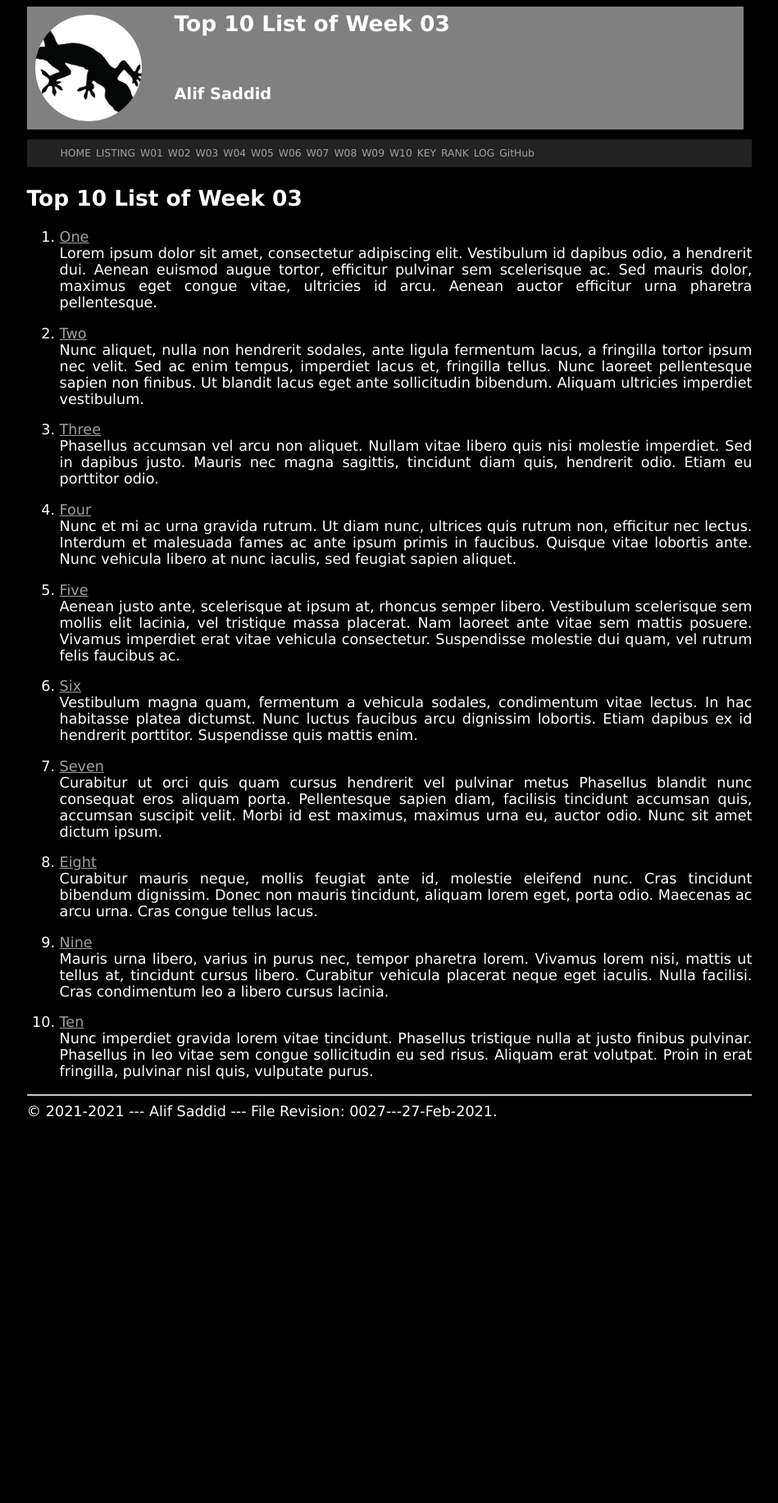
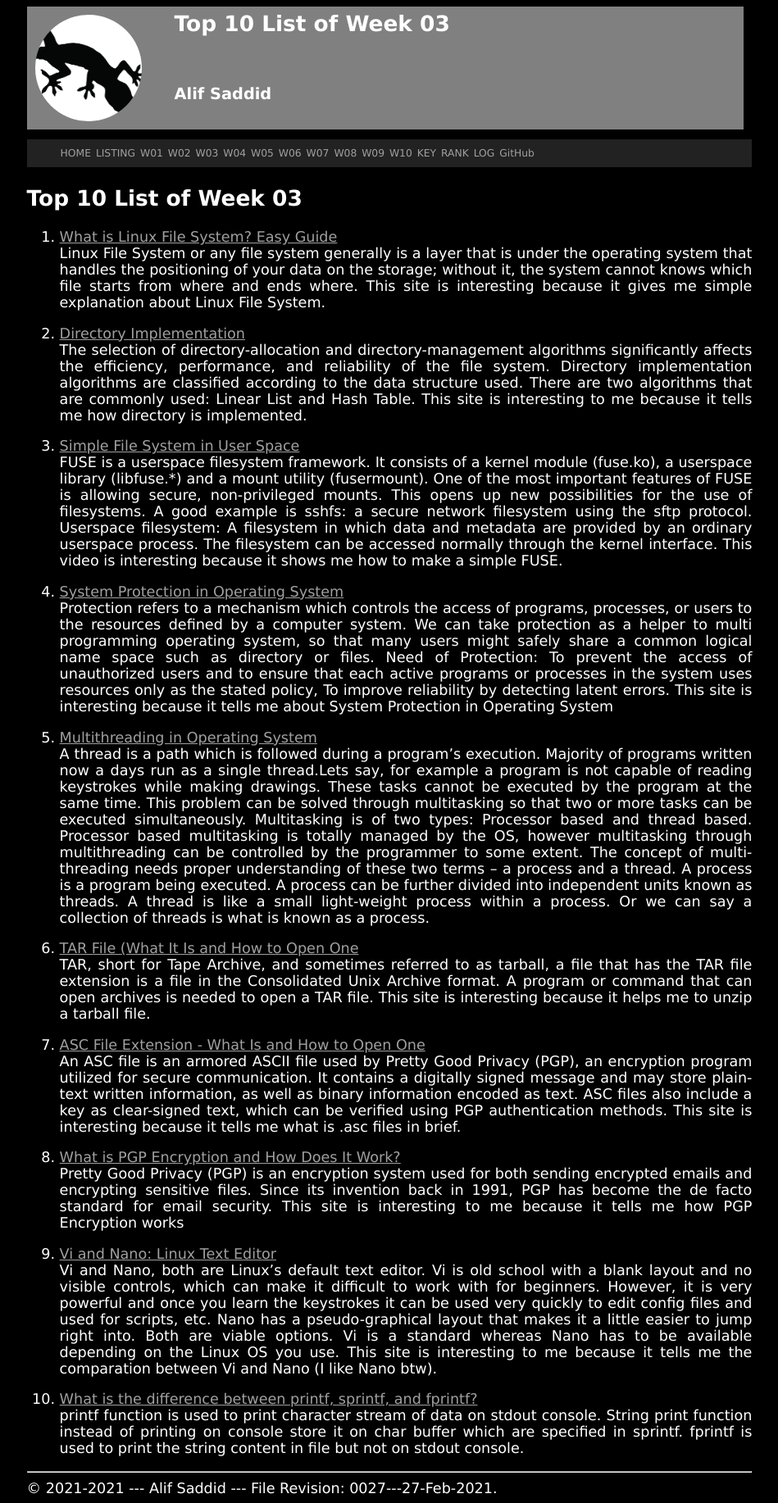
Before and after one commit to alifsaddid/os211, a Jekyll site: the page built from w03.md, in a window 1280 px wide. Shown: the whole page at 82% size, without its empty margins (165-1114 px from the left). Built offline with Jekyll 4.4.1, drawn with Linux system fonts in a browser that asks for light colours; our own code applies the rules of GitHub Pages for plain Markdown files; before the commit the page ends 1374 px from its top, so only the background shows below that.

Commit message:
OS211 alifsaddid

```diff
--- a/w03.md
+++ b/w03.md
@@ -5,72 +5,32 @@ permalink: /W03/
 
 # Top 10 List of Week 03
 
-1. [One](https://en.wikipedia.org/wiki/1)<br>
-Lorem ipsum dolor sit amet, consectetur adipiscing elit.
-Vestibulum id dapibus odio, a hendrerit dui.
-Aenean euismod augue tortor, efficitur pulvinar sem scelerisque ac.
-Sed mauris dolor, maximus eget congue vitae, ultricies id arcu.
-Aenean auctor efficitur urna pharetra pellentesque.
+1. [What is Linux File System? Easy Guide](https://likegeeks.com/linux-file-system/)<br>
+Linux File System or any file system generally is a layer that is under the operating system that handles the positioning of your data on the storage; without it, the system cannot knows which file starts from where and ends where. This site is interesting because it gives me simple explanation about Linux File System.
 
-2. [Two](https://en.wikipedia.org/wiki/2)<br>
-Nunc aliquet, nulla non hendrerit sodales, ante ligula fermentum lacus, a fringilla tortor ipsum nec velit.
-Sed ac enim tempus, imperdiet lacus et, fringilla tellus.
-Nunc laoreet pellentesque sapien non finibus.
-Ut blandit lacus eget ante sollicitudin bibendum.
-Aliquam ultricies imperdiet vestibulum.
+2. [Directory Implementation](https://padakuu.com/article/93-directory-implementation)<br>
+The selection of directory-allocation and directory-management algorithms significantly affects the efficiency, performance, and reliability of the file system. Directory implementation algorithms are classified according to the data structure used. There are two algorithms that are commonly used: Linear List and Hash Table. This site is interesting to me because it tells me how directory is implemented.
 
-3. [Three](https://en.wikipedia.org/wiki/3)<br>
-Phasellus accumsan vel arcu non aliquet.
-Nullam vitae libero quis nisi molestie imperdiet.
-Sed in dapibus justo.
-Mauris nec magna sagittis, tincidunt diam quis, hendrerit odio.
-Etiam eu porttitor odio.
+3. [Simple File System in User Space](https://www.youtube.com/watch?v=OZn2_j_LbRY)<br>
+FUSE is a userspace filesystem framework. It consists of a kernel module (fuse.ko), a userspace library (libfuse.*) and a mount utility (fusermount). One of the most important features of FUSE is allowing secure, non-privileged mounts. This opens up new possibilities for the use of filesystems. A good example is sshfs: a secure network filesystem using the sftp protocol. Userspace filesystem: A filesystem in which data and metadata are provided by an ordinary userspace process. The filesystem can be accessed normally through the kernel interface. This video is interesting because it shows me how to make a simple FUSE.
 
-4. [Four](https://en.wikipedia.org/wiki/4)<br>
-Nunc et mi ac urna gravida rutrum.
-Ut diam nunc, ultrices quis rutrum non, efficitur nec lectus.
-Interdum et malesuada fames ac ante ipsum primis in faucibus.
-Quisque vitae lobortis ante.
-Nunc vehicula libero at nunc iaculis, sed feugiat sapien aliquet.
+4. [System Protection in Operating System](https://www.geeksforgeeks.org/system-protection-in-operating-system/?ref=rp)<br>
+Protection refers to a mechanism which controls the access of programs, processes, or users to the resources defined by a computer system. We can take protection as a helper to multi programming operating system, so that many users might safely share a common logical name space such as directory or files. Need of Protection: To prevent the access of unauthorized users and to ensure that each active programs or processes in the system uses resources only as the stated policy, To improve reliability by detecting latent errors. This site is interesting because it tells me about System Protection in Operating System
 
-5. [Five](https://en.wikipedia.org/wiki/5)<br>
-Aenean justo ante, scelerisque at ipsum at, rhoncus semper libero.
-Vestibulum scelerisque sem mollis elit lacinia, vel tristique massa placerat.
-Nam laoreet ante vitae sem mattis posuere.
-Vivamus imperdiet erat vitae vehicula consectetur.
-Suspendisse molestie dui quam, vel rutrum felis faucibus ac.
+5. [Multithreading in Operating System](https://www.geeksforgeeks.org/multithreading-in-operating-system/)<br>
+A thread is a path which is followed during a program’s execution. Majority of programs written now a days run as a single thread.Lets say, for example a program is not capable of reading keystrokes while making drawings. These tasks cannot be executed by the program at the same time. This problem can be solved through multitasking so that two or more tasks can be executed simultaneously. Multitasking is of two types: Processor based and thread based. Processor based multitasking is totally managed by the OS, however multitasking through multithreading can be controlled by the programmer to some extent. The concept of multi-threading needs proper understanding of these two terms – a process and a thread. A process is a program being executed. A process can be further divided into independent units known as threads. A thread is like a small light-weight process within a process. Or we can say a collection of threads is what is known as a process.
 
-6. [Six](https://en.wikipedia.org/wiki/6)<br>
-Vestibulum magna quam, fermentum a vehicula sodales, condimentum vitae lectus.
-In hac habitasse platea dictumst.
-Nunc luctus faucibus arcu dignissim lobortis.
-Etiam dapibus ex id hendrerit porttitor.
-Suspendisse quis mattis enim.
+6. [TAR File (What It Is and How to Open One](https://www.lifewire.com/tar-file-2622386)<br>
+TAR, short for Tape Archive, and sometimes referred to as tarball, a file that has the TAR file extension is a file in the Consolidated Unix Archive format. A program or command that can open archives is needed to open a TAR file. This site is interesting because it helps me to unzip a tarball file.
 
-7. [Seven](https://en.wikipedia.org/wiki/7)<br>
-Curabitur ut orci quis quam cursus hendrerit vel pulvinar metus
-Phasellus blandit nunc consequat eros aliquam porta.
-Pellentesque sapien diam, facilisis tincidunt accumsan quis, accumsan suscipit velit.
-Morbi id est maximus, maximus urna eu, auctor odio.
-Nunc sit amet dictum ipsum.
+7. [ASC File Extension - What Is and How to Open One](https://fileinfo.com/extension/asc)<br>
+An ASC file is an armored ASCII file used by Pretty Good Privacy (PGP), an encryption program utilized for secure communication. It contains a digitally signed message and may store plain-text written information, as well as binary information encoded as text. ASC files also include a key as clear-signed text, which can be verified using PGP authentication methods. This site is interesting because it tells me what is .asc files in brief.
 
-8. [Eight](https://en.wikipedia.org/wiki/8)<br>
-Curabitur mauris neque, mollis feugiat ante id, molestie eleifend nunc.
-Cras tincidunt bibendum dignissim.
-Donec non mauris tincidunt, aliquam lorem eget, porta odio.
-Maecenas ac arcu urna.
-Cras congue tellus lacus.
+8. [What is PGP Encryption and How Does It Work?](https://www.varonis.com/blog/pgp-encryption/)<br>
+Pretty Good Privacy (PGP) is an encryption system used for both sending encrypted emails and encrypting sensitive files. Since its invention back in 1991, PGP has become the de facto standard for email security. This site is interesting to me because it tells me how PGP Encryption works
 
-9. [Nine](https://en.wikipedia.org/wiki/9)<br>
-Mauris urna libero, varius in purus nec, tempor pharetra lorem.
-Vivamus lorem nisi, mattis ut tellus at, tincidunt cursus libero.
-Curabitur vehicula placerat neque eget iaculis.
-Nulla facilisi.
-Cras condimentum leo a libero cursus lacinia.
+9. [Vi and Nano: Linux Text Editor](https://www.pluralsight.com/blog/it-ops/linux-text-editors-vi-nano)<br>
+Vi and Nano, both are Linux's default text editor. Vi is old school with a blank layout and no visible controls, which can make it difficult to work with for beginners. However, it is very powerful and once you learn the keystrokes it can be used very quickly to edit config files and used for scripts, etc. Nano has a pseudo-graphical layout that makes it a little easier to jump right into. Both are viable options. Vi is a standard whereas Nano has to be available depending on the Linux OS you use. This site is interesting to me because it tells me the comparation between Vi and Nano (I like Nano btw).
 
-10. [Ten](https://en.wikipedia.org/wiki/10)<br>
-Nunc imperdiet gravida lorem vitae tincidunt.
-Phasellus tristique nulla at justo finibus pulvinar.
-Phasellus in leo vitae sem congue sollicitudin eu sed risus.
-Aliquam erat volutpat.
-Proin in erat fringilla, pulvinar nisl quis, vulputate purus.
+10. [What is the difference between printf, sprintf, and fprintf?](https://www.geeksforgeeks.org/difference-printf-sprintf-fprintf/)<br>
+printf function is used to print character stream of data on stdout console. String print function instead of printing on console store it on char buffer which are specified in sprintf. fprintf is used to print the string content in file but not on stdout console.
```
